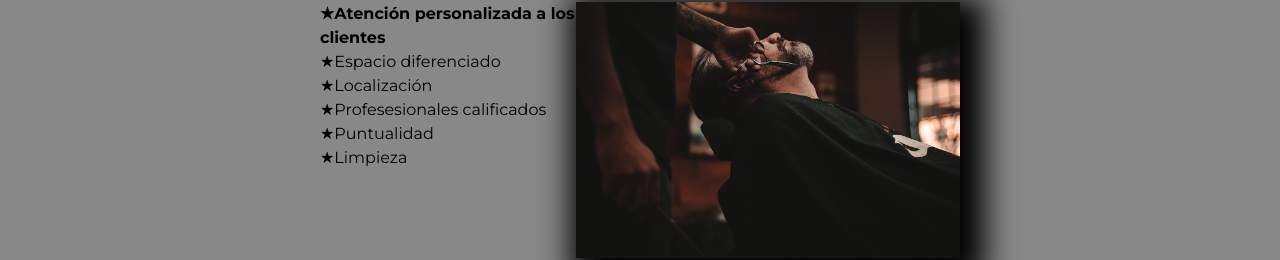
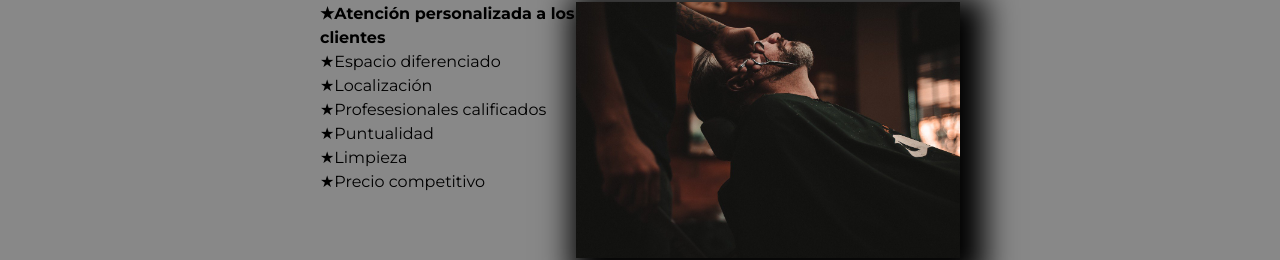
Before and after one commit to mcubaque/barberiaAlura, a plain HTML site: page index.html in a window 1280 px wide. Shown: the part 1685-1945 px from the top of the page. Drawn offline with Linux system fonts and the light colour scheme.

Commit message:
Lista de diferenciales  ampliada en index.html

```diff
--- a/index.html
+++ b/index.html
@@ -68,6 +68,7 @@
                         <li class="items">Profesesionales calificados</li>
                         <li class="items">Puntualidad</li>
                         <li class="items">Limpieza</li>
+                        <li class="items">Precio competitivo</li>
                     </ul><img src="diferenciales/diferenciales.jpg" class="imagenDiferenciales">
                 </div>
 
```
